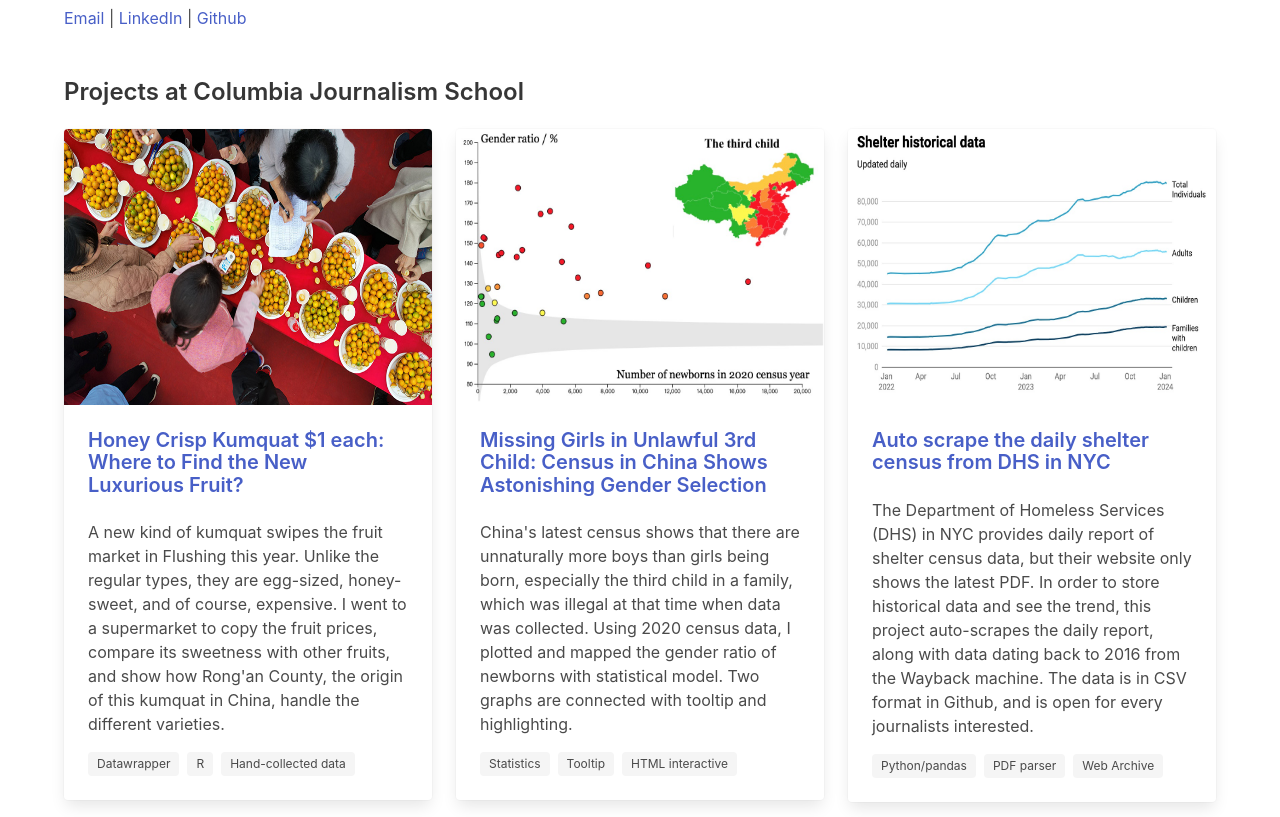
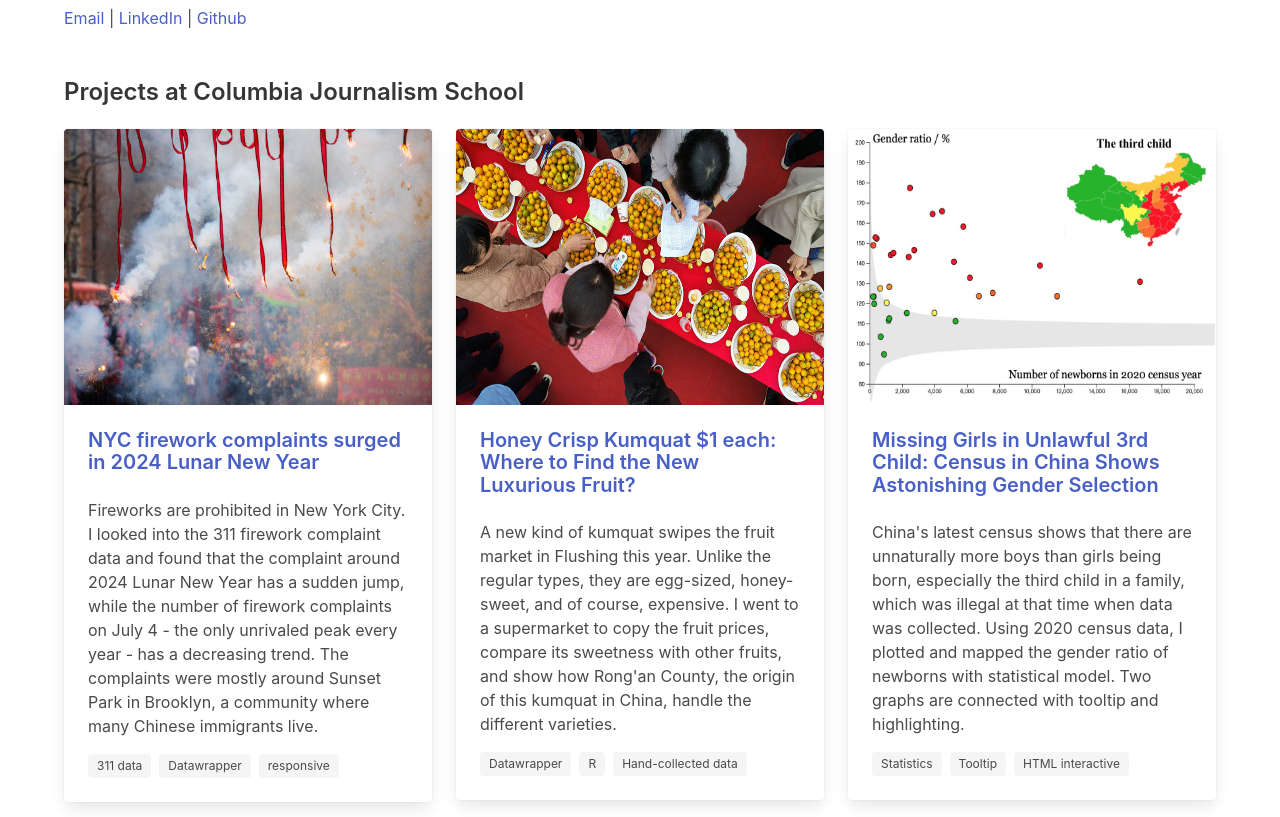
Before and after one commit to yc4330/Yuqi_Cheng, a plain HTML site: page index.html in a window 1280 px wide. Shown: the part 240-1057 px from the top of the page. Drawn offline with nearby package versions, Linux system fonts and the light colour scheme.

Commit message:
updated 3.17

```diff
--- a/index.html
+++ b/index.html
@@ -35,6 +35,25 @@
       <br><br>
       <h2 class="title is-4">Projects at Columbia Journalism School</h2>
       <div class="columns is-multiline content">
+
+        <div class="column is-one-third">
+          <div class="card">
+            <div class="card-image">
+              <figure class="image is-4by3">
+                <img src="doc/firework.jpg" alt="Placeholder image">
+              </figure>
+            </div>
+            <div class="card-content">
+              <h3 class="title is-5"><a href="https://yc4330.github.io/311-firework/">NYC firework complaints surged in 2024 Lunar New Year</a></h3>
+              <p>Fireworks are prohibited in New York City. I looked into the 311 firework complaint data and found that the complaint around 2024 Lunar New Year has a sudden jump, while the number of firework complaints on July 4 - the only unrivaled peak every year - has a decreasing trend. The complaints were mostly around Sunset Park in Brooklyn, a community where many Chinese immigrants live.</p>
+              <div class="tags">
+                <span class="tag">311 data</span>
+                <span class="tag">Datawrapper</span>
+                <span class="tag">responsive</span>
+              </div>
+            </div>
+          </div>
+        </div>
 
         <div class="column is-one-third">
           <div class="card">
```
Also changed, not shown: doc/firework.jpg (added).
